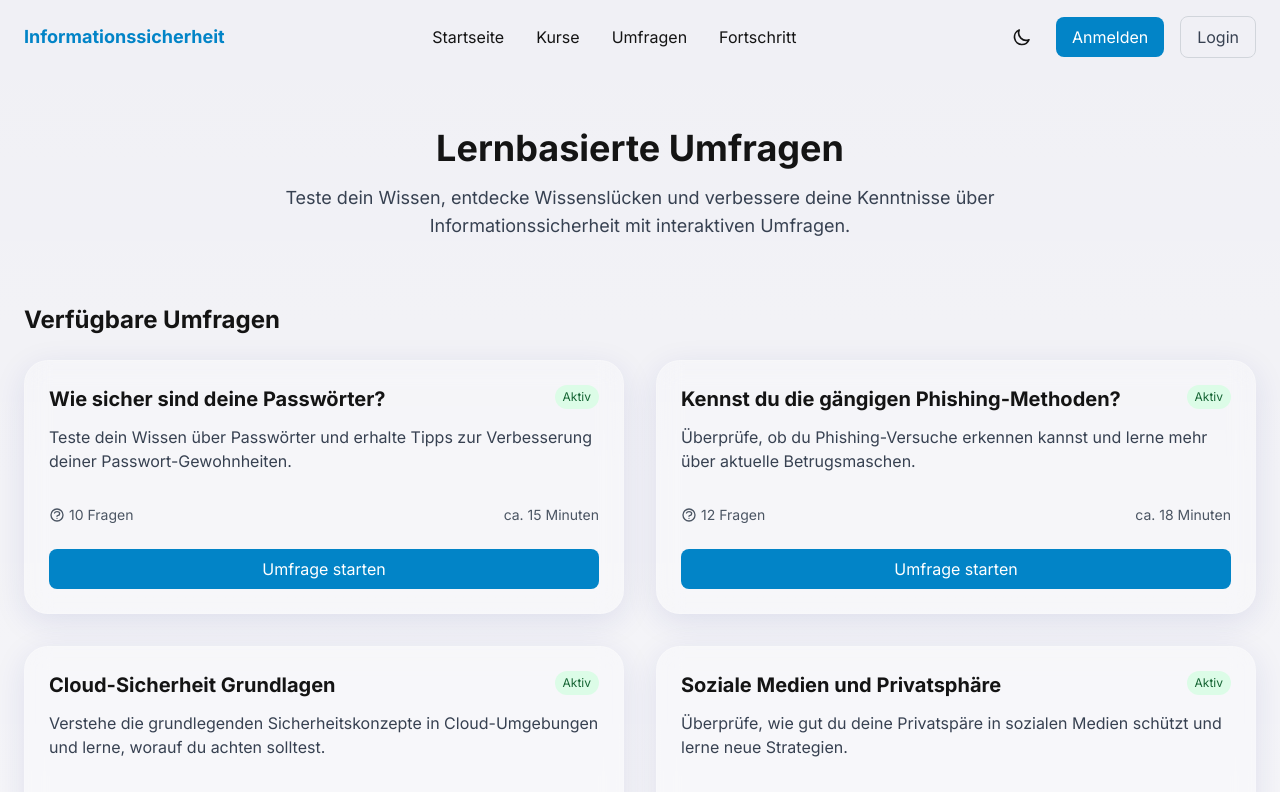
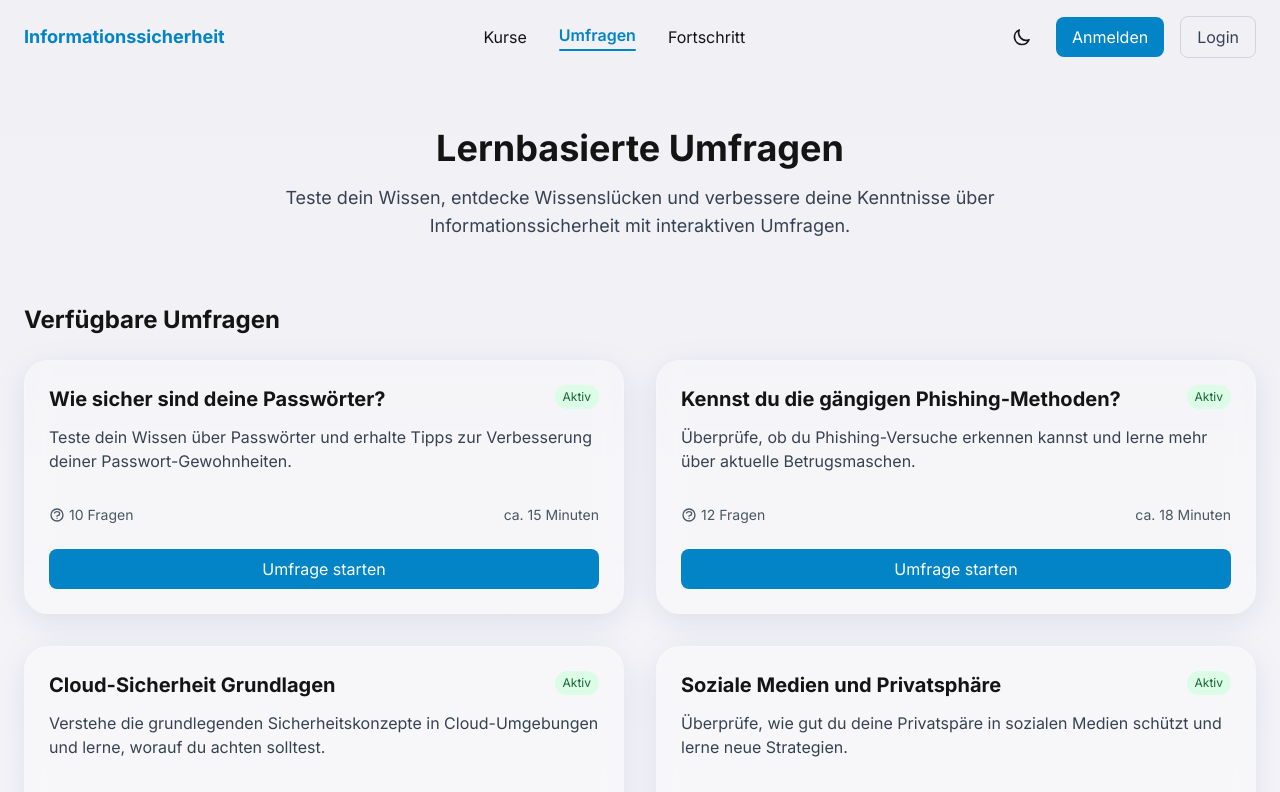
Before and after one commit to stefone99/Lernplatform, a Next.js app: page /umfragen in a window 1280 px wide. Shown: the top 792 px of the page. Built offline with nearby package versions, Linux system fonts and the light colour scheme.

Commit message:
Navigation, Elemte Delay angepasst

```diff
--- a/app/kurse/[id]/page.tsx
+++ b/app/kurse/[id]/page.tsx
@@ -237,7 +237,7 @@ Sind Sie bereit, Ihr Wissen zu testen? Nehmen Sie am Quiz teil, um zu sehen, wie
                         ? 'opacity-100 translate-y-0'
                         : 'opacity-0 translate-y-10'
                     }`}
-                    style={{ transitionDelay: `${index * 200}ms` }}
+                    style={{ transitionDelay: `${index * 50}ms` }}
                     dangerouslySetInnerHTML={{ __html: content }}
                   />
                 );
@@ -252,7 +252,7 @@ Sind Sie bereit, Ihr Wissen zu testen? Nehmen Sie am Quiz teil, um zu sehen, wie
                         ? 'opacity-100 translate-y-0 scale-100'
                         : 'opacity-0 translate-y-10 scale-95'
                     }`}
-                    style={{ transitionDelay: `${index * 200}ms` }}
+                    style={{ transitionDelay: `${index * 50}ms` }}
                   >
                     <div className="glass p-3 rounded-xl overflow-hidden shadow-lg">
                       <img
@@ -281,7 +281,7 @@ Sind Sie bereit, Ihr Wissen zu testen? Nehmen Sie am Quiz teil, um zu sehen, wie
                   ? 'opacity-100 translate-y-0'
                   : 'opacity-0 translate-y-10'
               }`}
-              style={{ transitionDelay: `${courseContent.length * 200}ms` }}
+              style={{ transitionDelay: `${courseContent.length * 50}ms` }}
             >
               <div className="glass p-10 rounded-xl text-center shadow-xl border-2 border-primary-200 dark:border-primary-800">
                 <h2 className="text-3xl font-bold mb-6">Bereit, dein Wissen zu testen?</h2>
--- a/app/kurse/[id]/quiz/page.tsx
+++ b/app/kurse/[id]/quiz/page.tsx
@@ -247,9 +247,9 @@ export default function QuizPage({ params }: { params: { id: string } }) {
                   </>
                 ) : (
                   <div className="text-center">
-                    <h2 className="text-2xl font-bold mb-4">Herzlichen Glückwunsch!</h2>
+                    <h2 className="text-2xl font-bold mb-4">Quiz beendet</h2>
                     <p className="text-lg mb-6">
-                      Du hast alle Fragen beantwortet. Klicke auf die Schaltfläche unten, um deine Ergebnisse zu sehen.
+                      Klicke auf die Schaltfläche unten, um deine Ergebnisse zu sehen.
                     </p>
                     <button
                       onClick={showQuizResults}
--- a/app/page.tsx
+++ b/app/page.tsx
@@ -1,6 +1,7 @@
 'use client';
 
 import Image from 'next/image';
+import { useRouter } from 'next/navigation';
 import Navbar from '@/components/Navbar';
 import FeatureCard from '@/components/FeatureCard';
 import CourseCard from '@/components/CourseCard';
@@ -8,6 +9,12 @@ import SurveyPreview from '@/components/SurveyPreview';
 import ProgressChart from '@/components/ProgressChart';
 
 export default function Home() {
+  const router = useRouter();
+
+  const handleGetStarted = () => {
+    router.push('/kurse');
+  };
+
   return (
     <main className="min-h-screen">
       <Navbar />
@@ -24,7 +31,10 @@ export default function Home() {
                 Entdecke moderne Lernkonzepte für Informationssicherheit und verbessere deine digitalen Fähigkeiten in einer entspannten Lernumgebung.
               </p>
               <div className="flex flex-col sm:flex-row gap-4">
-                <button className="px-6 py-3 rounded-xl bg-primary-600 text-white hover:bg-primary-700 transition-all">
+                <button
+                  onClick={handleGetStarted}
+                  className="px-6 py-3 rounded-xl bg-primary-600 text-white hover:bg-primary-700 transition-all"
+                >
                   Jetzt starten
                 </button>
                 <button className="px-6 py-3 rounded-xl border border-gray-300 dark:border-gray-700 hover:bg-gray-100 dark:hover:bg-gray-800 transition-all">
@@ -35,7 +45,7 @@ export default function Home() {
             <div className="md:w-1/2">
               <div className="glass p-4 rounded-2xl">
                 <Image
-                  src="/placeholder/600/400"
+                  src="/images/infosich.jpg"
                   alt="Informationssicherheit lernen"
                   width={600}
                   height={400}
@@ -82,9 +92,12 @@ export default function Home() {
         <div className="container mx-auto px-4 md:px-6">
           <div className="flex justify-between items-center mb-12">
             <h2 className="text-3xl font-bold">Aktuelle Kurse</h2>
-            <a href="/kurse" className="text-primary-600 dark:text-primary-400 hover:underline">
+            <button
+              onClick={handleGetStarted}
+              className="text-primary-600 dark:text-primary-400 hover:underline cursor-pointer"
+            >
               Alle Kurse ansehen
-            </a>
+            </button>
           </div>
 
           <div className="grid grid-cols-1 md:grid-cols-2 lg:grid-cols-3 gap-8">
@@ -121,9 +134,12 @@ export default function Home() {
         <div className="container mx-auto px-4 md:px-6">
           <div className="flex justify-between items-center mb-12">
             <h2 className="text-3xl font-bold">Lernbasierte Umfragen</h2>
-            <a href="/umfragen" className="text-primary-600 dark:text-primary-400 hover:underline">
+            <button
+              onClick={() => router.push('/umfragen')}
+              className="text-primary-600 dark:text-primary-400 hover:underline cursor-pointer"
+            >
               Alle Umfragen ansehen
-            </a>
+            </button>
           </div>
 
           <div className="grid grid-cols-1 lg:grid-cols-2 gap-8">
@@ -173,6 +189,24 @@ export default function Home() {
         </div>
       </section>
 
+      {/* Call to Action */}
+      <section className="py-12 md:py-16 bg-primary-600 text-white">
+        <div className="container mx-auto px-4 md:px-6">
+          <div className="max-w-4xl mx-auto text-center">
+            <h2 className="text-3xl font-bold mb-6">Bereit, deine Wissen zu erweitern?</h2>
+            <p className="text-xl mb-8 opacity-90">
+              Starte jetzt mit deinem ersten Kurs und mache den ersten Schritt zu mehr Sicherheit im digitalen Alltag.
+            </p>
+            <button
+              onClick={handleGetStarted}
+              className="px-8 py-4 bg-white text-primary-700 rounded-xl font-medium text-lg hover:bg-gray-100 transition-all shadow-lg hover:shadow-xl"
+            >
+              Kostenlos starten
+            </button>
+          </div>
+        </div>
+      </section>
+
       {/* Footer */}
       <footer className="py-12 bg-gray-100 dark:bg-gray-900">
         <div className="container mx-auto px-4 md:px-6">
@@ -186,10 +220,30 @@ export default function Home() {
             <div>
               <h3 className="text-lg font-bold mb-4">Quick Links</h3>
               <ul className="space-y-2">
-                <li><a href="/" className="text-gray-700 dark:text-gray-300 hover:text-primary-600 dark:hover:text-primary-400">Startseite</a></li>
-                <li><a href="/kurse" className="text-gray-700 dark:text-gray-300 hover:text-primary-600 dark:hover:text-primary-400">Kurse</a></li>
-                <li><a href="/umfragen" className="text-gray-700 dark:text-gray-300 hover:text-primary-600 dark:hover:text-primary-400">Umfragen</a></li>
-                <li><a href="/fortschritt" className="text-gray-700 dark:text-gray-300 hover:text-primary-600 dark:hover:text-primary-400">Fortschritt</a></li>
+                <li>
+                  <button
+                    onClick={handleGetStarted}
+                    className="text-gray-700 dark:text-gray-300 hover:text-primary-600 dark:hover:text-primary-400 cursor-pointer"
+                  >
+                    Kurse
+                  </button>
+                </li>
+                <li>
+                  <button
+                    onClick={() => router.push('/umfragen')}
+                    className="text-gray-700 dark:text-gray-300 hover:text-primary-600 dark:hover:text-primary-400 cursor-pointer"
+                  >
+                    Umfragen
+                  </button>
+                </li>
+                <li>
+                  <button
+                    onClick={() => router.push('/fortschritt')}
+                    className="text-gray-700 dark:text-gray-300 hover:text-primary-600 dark:hover:text-primary-400 cursor-pointer"
+                  >
+                    Fortschritt
+                  </button>
+                </li>
               </ul>
             </div>
             <div>
--- a/components/Navbar.tsx
+++ b/components/Navbar.tsx
@@ -2,11 +2,16 @@
 
 import Link from 'next/link';
 import { useState, useEffect } from 'react';
+import { usePathname } from 'next/navigation';
 import { useTheme } from './ThemeContext';
 
 export default function Navbar() {
   const { theme, toggleTheme } = useTheme();
   const [isScrolled, setIsScrolled] = useState(false);
+  const pathname = usePathname();
+
+  // Überprüfen, ob wir auf der Startseite sind
+  const isHomePage = pathname === '/';
 
   useEffect(() => {
     const handleScroll = () => {
@@ -23,32 +28,70 @@ export default function Navbar() {
     };
   }, []);
 
+  // Funktion zum Überprüfen, ob ein Link aktiv ist
+  const isActive = (path: string) => {
+    if (path === '/kurse' && pathname.startsWith('/kurse')) {
+      return true;
+    }
+    return pathname === path;
+  };
+
   return (
     <nav className={`fixed w-full z-50 transition-all duration-300 ${
       isScrolled ? 'py-2 glass' : 'py-4 bg-transparent'
     }`}>
       <div className="container mx-auto px-4 md:px-6">
         <div className="flex items-center justify-between">
-          <Link href="/" className="flex items-center space-x-2">
+          <Link href={isHomePage ? "/" : "/kurse"} className="flex items-center space-x-2">
             <span className="text-lg font-bold text-primary-600 dark:text-primary-400">
               Informationssicherheit
             </span>
           </Link>
 
+          {/* Nur auf Nicht-Startseiten die vollständige Navigation anzeigen */}
+          {!isHomePage && (
             <div className="hidden md:flex items-center space-x-8">
-            <Link href="/" className="hover:text-primary-600 dark:hover:text-primary-400 transition-all">
-              Startseite
+              <Link
+                href="/kurse"
+                className={`transition-all ${
+                  isActive('/kurse')
+                    ? 'text-primary-600 dark:text-primary-400 font-semibold'
+                    : 'hover:text-primary-600 dark:hover:text-primary-400'
+                }`}
+              >
+                Kurse
+                {isActive('/kurse') && (
+                  <div className="h-0.5 bg-primary-600 dark:bg-primary-400 w-full mt-0.5 rounded-full"></div>
+                )}
               </Link>
-            <Link href="/kurse" className="hover:text-primary-600 dark:hover:text-primary-400 transition-all">
-              Kurse
+              <Link
+                href="/umfragen"
+                className={`transition-all ${
+                  isActive('/umfragen')
+                    ? 'text-primary-600 dark:text-primary-400 font-semibold'
+                    : 'hover:text-primary-600 dark:hover:text-primary-400'
+                }`}
+              >
+                Umfragen
+                {isActive('/umfragen') && (
+                  <div className="h-0.5 bg-primary-600 dark:bg-primary-400 w-full mt-0.5 rounded-full"></div>
+                )}
               </Link>
-            <Link href="/umfragen" className="hover:text-primary-600 dark:hover:text-primary-400 transition-all">
-              Umfragen
-            </Link>
-            <Link href="/fortschritt" className="hover:text-primary-600 dark:hover:text-primary-400 transition-all">
+              <Link
+                href="/fortschritt"
+                className={`transition-all ${
+                  isActive('/fortschritt')
+                    ? 'text-primary-600 dark:text-primary-400 font-semibold'
+                    : 'hover:text-primary-600 dark:hover:text-primary-400'
+                }`}
+              >
                 Fortschritt
+                {isActive('/fortschritt') && (
+                  <div className="h-0.5 bg-primary-600 dark:bg-primary-400 w-full mt-0.5 rounded-full"></div>
+                )}
               </Link>
             </div>
+          )}
 
           <div className="flex items-center space-x-4">
             <button
@@ -67,6 +110,8 @@ export default function Navbar() {
               )}
             </button>
 
+            {/* Burger-Menü für Mobile, nur auf Nicht-Startseiten */}
+            {!isHomePage && (
               <div className="md:hidden">
                 <button className="p-2 rounded-full hover:bg-gray-200 dark:hover:bg-gray-700 transition-all">
                   <svg xmlns="http://www.w3.org/2000/svg" className="h-6 w-6" fill="none" viewBox="0 0 24 24" stroke="currentColor">
@@ -74,8 +119,9 @@ export default function Navbar() {
                   </svg>
                 </button>
               </div>
+            )}
 
-            {/* Anmelden-Button in Blau - LINKS */}
+            {/* Anmelden-Button */}
             <Link
               href="/anmelden"
               className="hidden md:block px-4 py-2 rounded-lg bg-primary-600 text-white hover:bg-primary-700 transition-all"
@@ -83,7 +129,7 @@ export default function Navbar() {
               Anmelden
             </Link>
 
-            {/* Login-Button ohne Farbe, nur Kontur - RECHTS */}
+            {/* Login-Button */}
             <Link
               href="/login"
               className="hidden md:block px-4 py-2 rounded-lg border border-gray-300 dark:border-gray-600 text-gray-700 dark:text-gray-300 hover:bg-gray-100 dark:hover:bg-gray-800 transition-all"
```
Also changed, not shown: public/images/infosich.jpg (added). Lines whose indentation alone changed are shown as unchanged.
